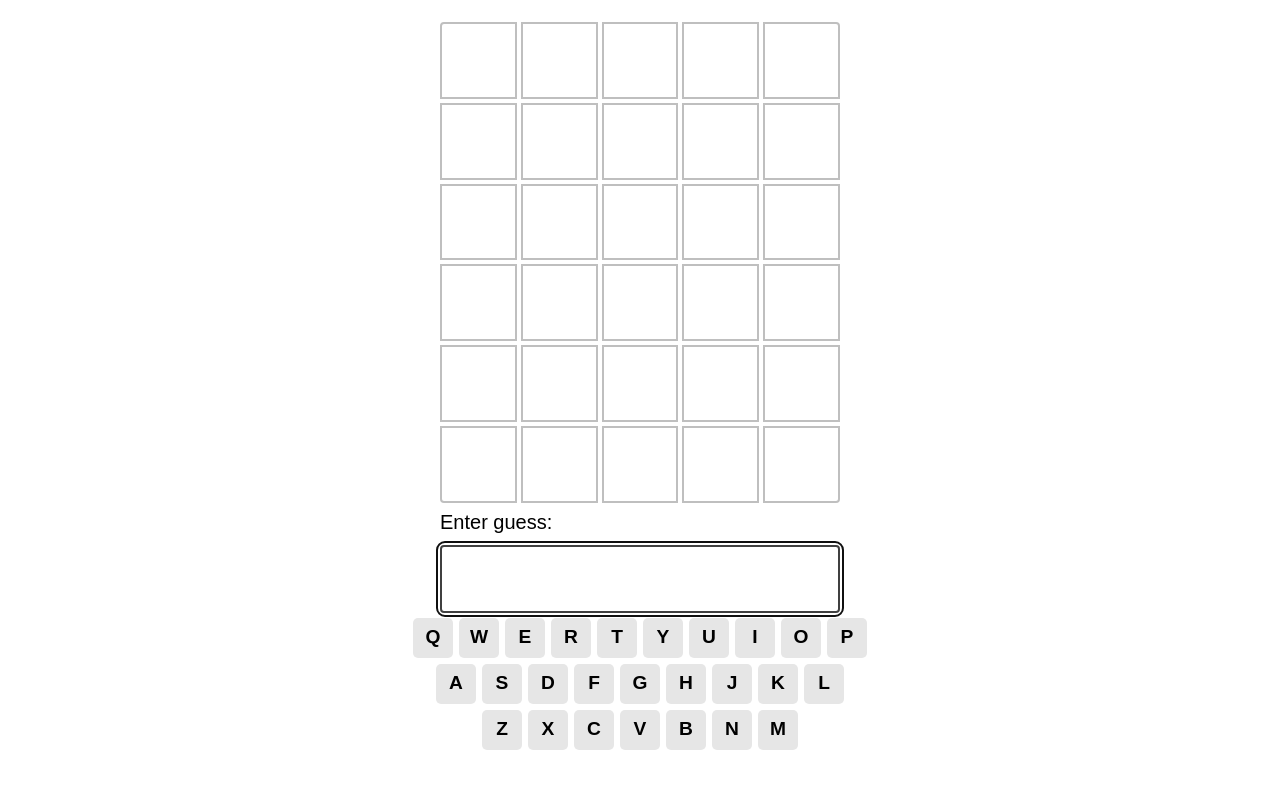
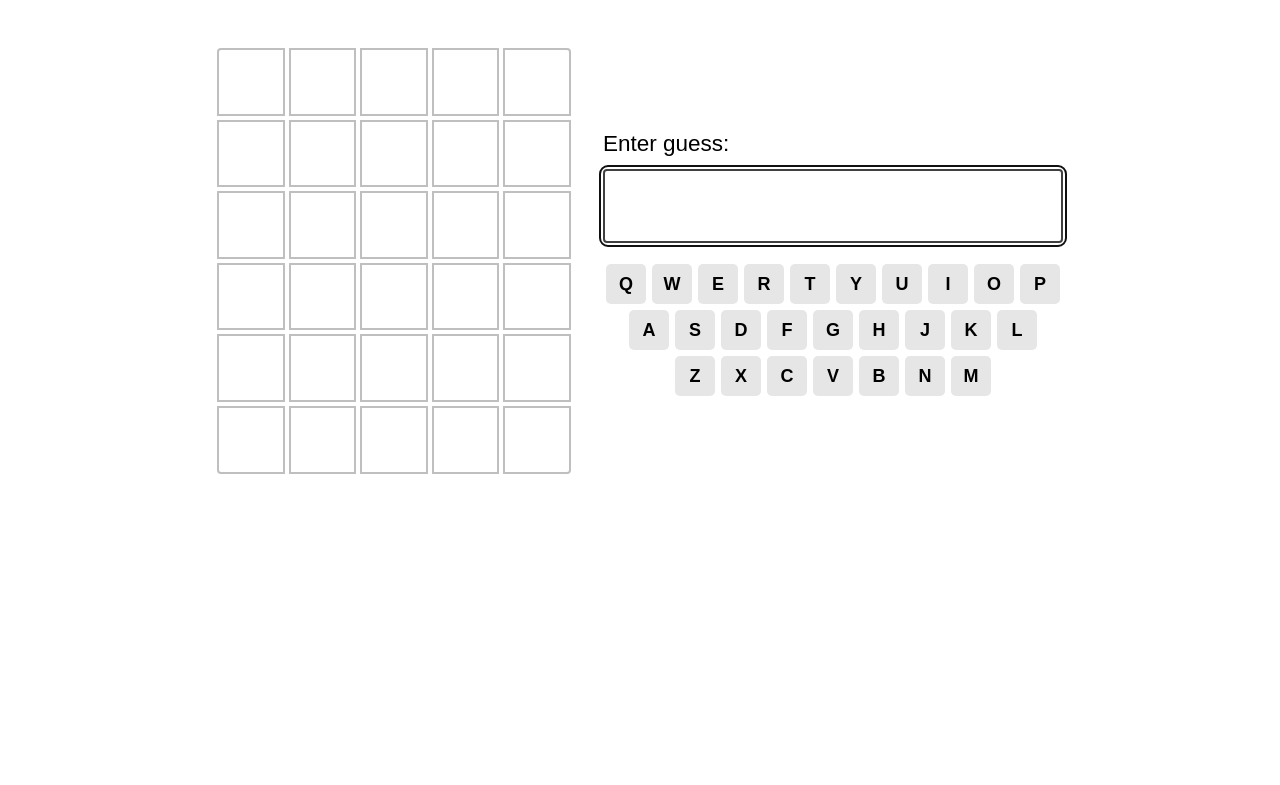
Before and after one commit to w1sec0d/project-wordle, a React app: page / in a window 1280 px wide. Shown: the part 74-859 px from the top of the page. After the commit the page ends 800 px from the top, so only its background shows below. Built offline with nearby package versions, Linux system fonts and the light colour scheme.

Commit message:
Refactor game layout and styles

```diff
--- a/src/components/Game/Game.js
+++ b/src/components/Game/Game.js
@@ -55,24 +55,22 @@ function Game() {
   }
 
   return (
-    <div className="row">
-      <div className="col">
-        <GuessResults
-          previousGuesses={previousGuesses}
-          previousGuessesChecked={previousGuessesChecked}
-        />
-      </div>
-      <div className="col vertical">
+    <>
+      <GuessResults
+        previousGuesses={previousGuesses}
+        previousGuessesChecked={previousGuessesChecked}
+      />
+      <div className="input-wrapper">
         <GuessInput
           handleSubmitGuess={handleSubmitGuess}
           disabled={gameStatus === "won" || gameStatus === "lost"}
           autoFocus
         />
         <Keyboard previousGuessesChecked={previousGuessesChecked} />
-        {gameStatus === "won" && <WonBanner attempts={attempts} />}
-        {gameStatus === "lost" && <LostBanner answer={answer} />}
       </div>
-    </div>
+      {gameStatus === "won" && <WonBanner attempts={attempts} />}
+      {gameStatus === "lost" && <LostBanner answer={answer} />}
+    </>
   );
 }
 
--- a/src/components/Header/Header.js
+++ b/src/components/Header/Header.js
@@ -1,9 +1,9 @@
-import React from 'react';
+import React from "react";
 
 function Header() {
   return (
     <header>
-      <h1>Word Game</h1>
+      <h1>Wordle Game</h1>
     </header>
   );
 }
--- a/src/styles.css
+++ b/src/styles.css
@@ -72,22 +72,52 @@ h1 {
   }
 }
 
+/* Global styles */
+:root {
+  --font-size-small: 14px;
+  --font-size-medium: 16px;
+  --font-size-large: 18px;
+}
+
+@media (max-width: 768px) {
+  :root {
+    font-size: var(--font-size-small);
+  }
+}
+
+@media (min-width: 769px) and (max-width: 1024px) {
+  :root {
+    font-size: var(--font-size-medium);
+  }
+}
+
+@media (min-width: 1025px) {
+  :root {
+    font-size: var(--font-size-large);
+  }
+}
+
 .game-wrapper {
-  flex: 1;
   display: flex;
-  flex-direction: column;
+  flex-direction: row;
   gap: var(--game-spacing);
   padding: var(--game-spacing) 32px;
   margin: 0 auto;
   min-width: 250px;
-  max-width: min(500px, 58vh, 100%);
+  flex-wrap: wrap;
+  align-items: center;
+  justify-content: center;
+  width: 100%;
+  margin: 0 auto;
+  padding: 50px;
 }
 
 .guess-results {
-  flex: 1;
   display: flex;
   flex-direction: column;
   justify-content: center;
+  min-width: 250px;
+  flex-basis: 30%;
 }
 
 .guess {
@@ -241,20 +271,19 @@ h1 {
 .keyboard .keyboard-line {
   display: flex;
   flex-direction: row;
+  width: 100%;
+  justify-content: center;
 }
 
 .keyboard .keyboard-letter {
-  display: grid;
-  align-content: center;
-  justify-content: center;
-  font-size: 1.2rem;
   font-weight: bold;
   border-radius: 5px;
-  padding: 10px;
   margin: 3px;
   width: 40px;
   height: 40px;
+  line-height: 40px;
   cursor: pointer;
+  text-align: center;
 }
 
 .keyboard-letter.correct {
@@ -276,3 +305,17 @@ h1 {
   background-color: #e6e6e6;
   color: black;
 }
+
+.guess {
+  display: flex;
+  gap: 4px;
+  margin-bottom: 4px;
+}
+
+.input-wrapper {
+  display: flex;
+  flex-direction: column;
+  gap: 12px;
+  flex-basis: 20%;
+  max-width: 90vw;
+}
```
